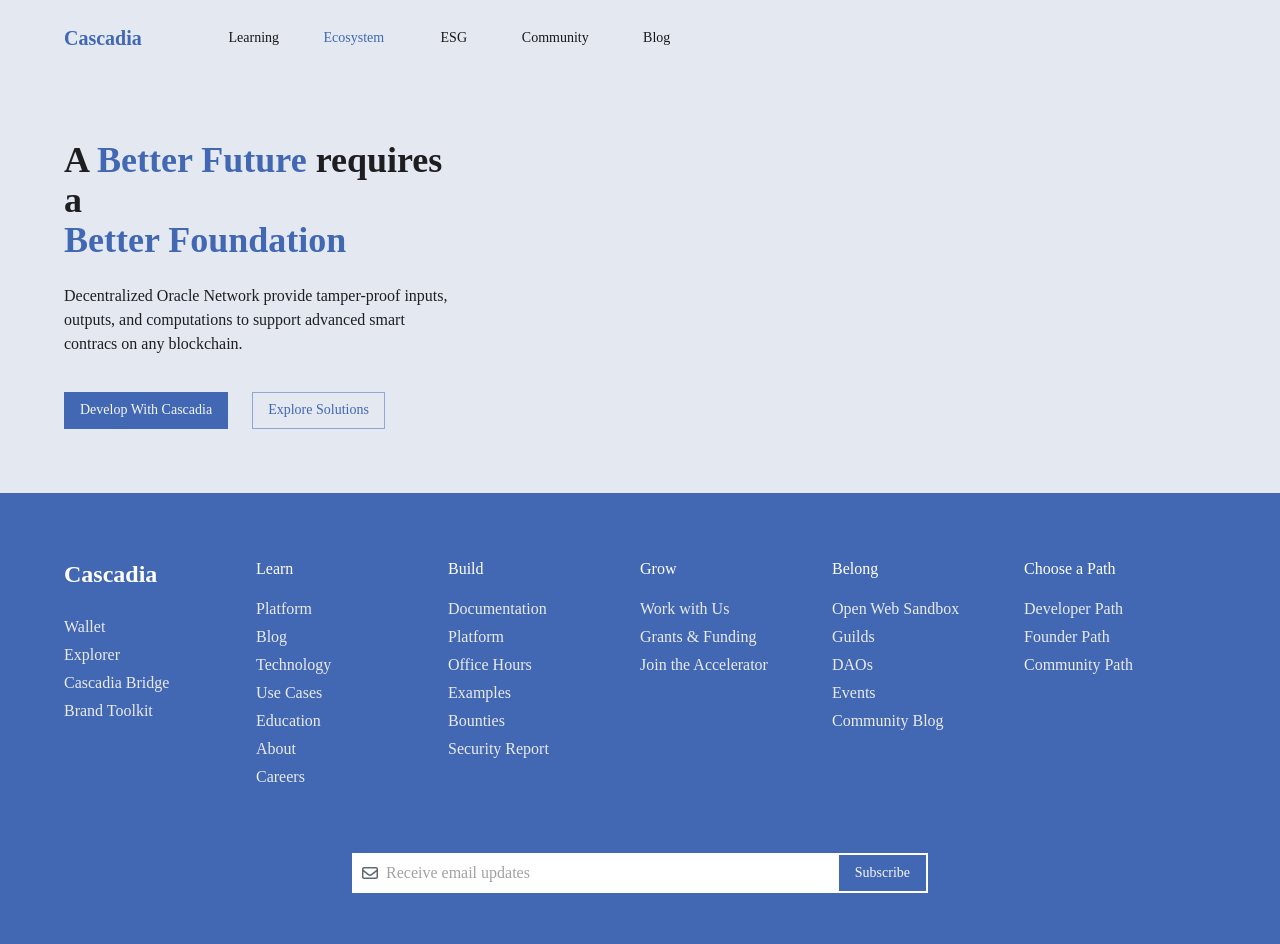
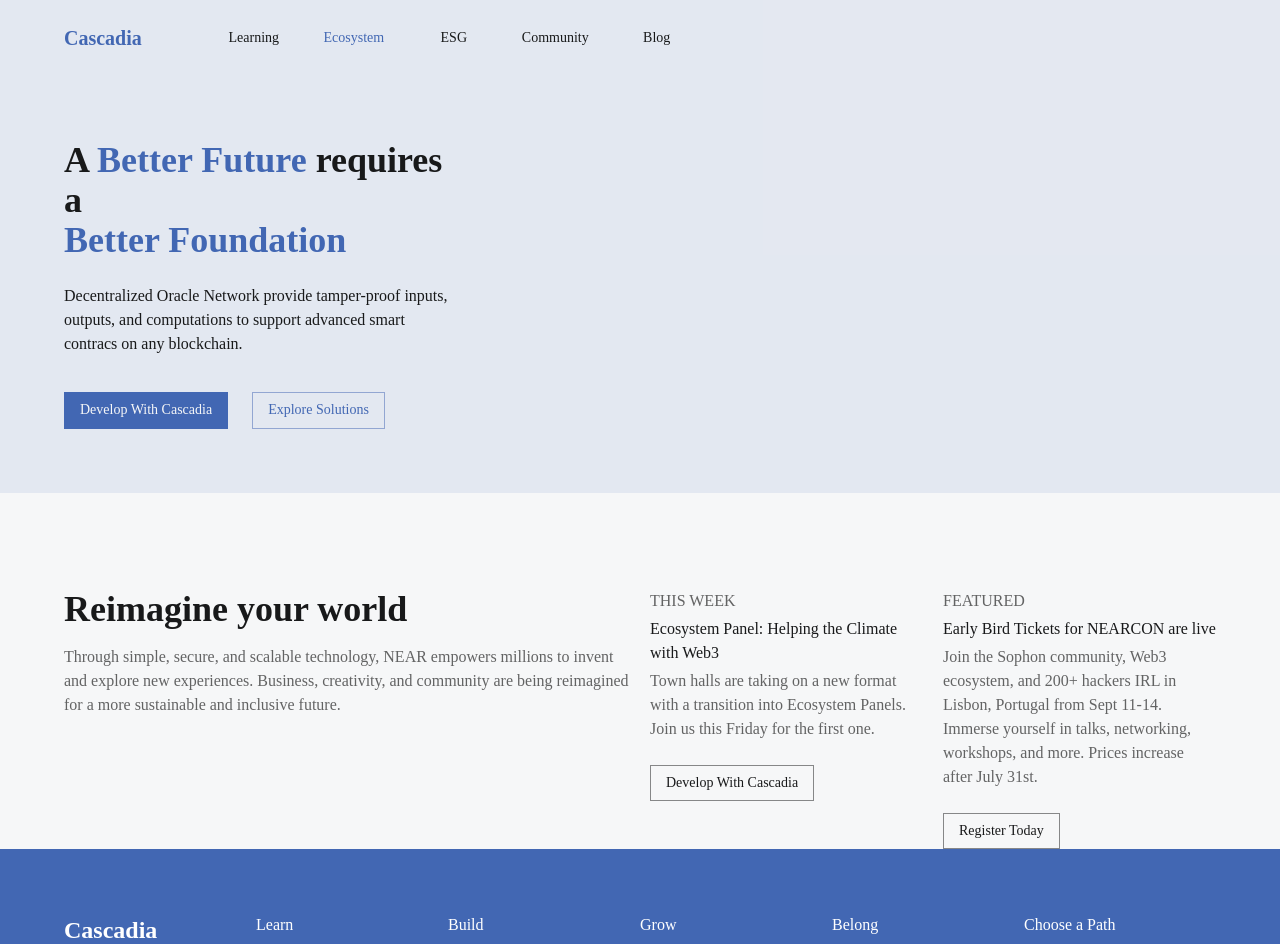
Before and after one commit to CascadiaFoundation/public_website, a React (Create React App) app: page /ecosystem in a window 1280 px wide. Shown: the top 944 px of the page. Built offline with nearby package versions, Linux system fonts and the light colour scheme.

Commit message:
feat:section-2-ui

```diff
--- a/src/pages/ecosystem/index.tsx
+++ b/src/pages/ecosystem/index.tsx
@@ -24,6 +24,49 @@ const Ecosystem = () => {
         </div>
       </div>
       {/* end: Section 1 */}
+
+      {/* begin: Section 2 */}
+      <div className="px-[5%] mt-24 grid grid-cols-4 gap-5">
+        <div className="col-span-2">
+          <Typography variant="h1" className="pb-4">
+            Reimagine your world
+          </Typography>
+          <Typography color="text.secondary">
+            Through simple, secure, and scalable technology, NEAR empowers millions to invent and explore new experiences. Business, creativity, and community are being reimagined for a more sustainable and inclusive future.
+          </Typography>
+        </div>
+        <div>
+          <Typography color="text.secondary" className="uppercase">
+            This week
+          </Typography>
+          <Typography variant="h4" className="py-1">
+            Ecosystem Panel: Helping the Climate with Web3
+          </Typography>
+          <Typography color="text.secondary" className="pb-6">
+            Town halls are taking on a new format with a transition into Ecosystem Panels. <br/>
+            Join us this Friday for the first one.
+          </Typography>
+          <Button variant="outlined" color="secondary">
+            Develop with Cascadia
+          </Button>
+        </div>
+        <div>
+          <Typography color="text.secondary" className="uppercase">
+            Featured
+          </Typography>
+          <Typography variant="h4" className="py-1">
+            Early Bird Tickets for NEARCON are live
+          </Typography>
+          <Typography color="text.secondary" className="pb-6">
+            Join the Sophon community, Web3 ecosystem, and 200+ hackers IRL in Lisbon, Portugal from Sept 11-14. Immerse yourself in talks, networking, workshops, and more. Prices increase after July 31st.
+          </Typography>
+          <Button variant="outlined" color="secondary">
+            Register Today
+          </Button>
+        </div>
+      </div>
+      {/* end: Section 2 */}
+
     </>
   );
 };
--- a/src/themes/palette.js
+++ b/src/themes/palette.js
@@ -10,6 +10,10 @@ export default function themePalette(theme) {
     },
     secondary: {
       main: theme.colors.secondary.main
+    },
+    text: {
+      primary: theme.colors.text.primary,
+      seconadry: theme.colors.text.seconadry
     }
   };
 };
```
